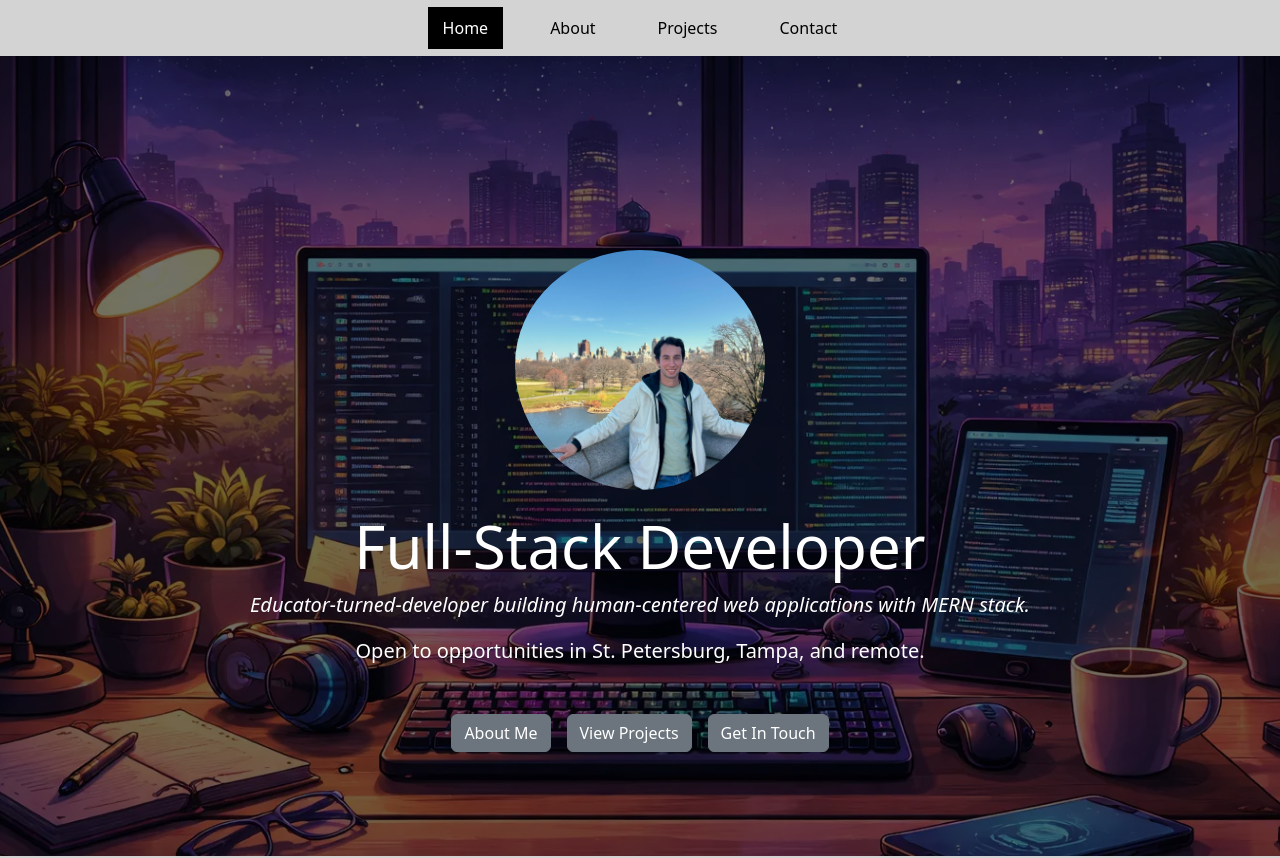
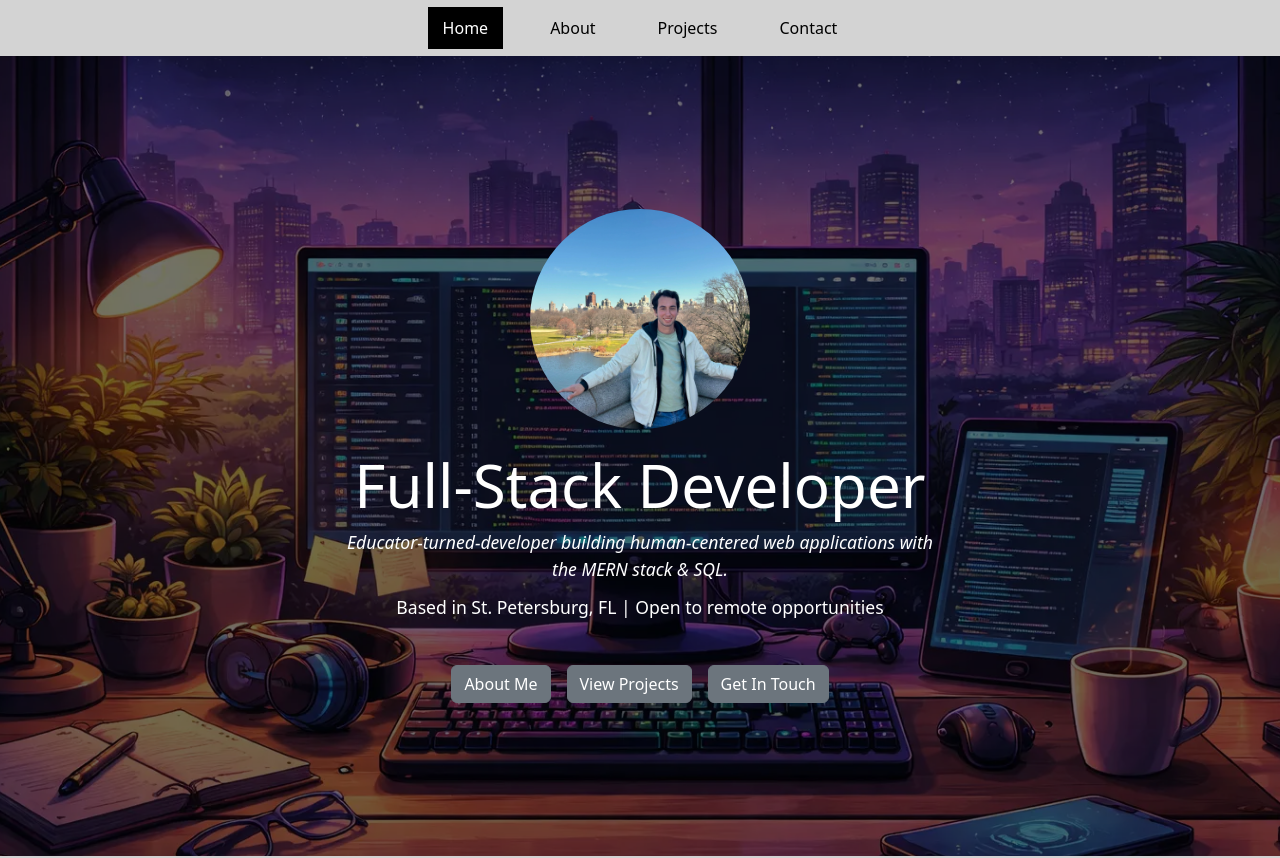
Before and after one commit to triscravello/tristan-portfolio-site, a React (Vite) app: page / in a window 1280 px wide. Shown: the top 858 px of the page. Built offline with nearby package versions, Linux system fonts and the light colour scheme.

Commit message:
UI polish of Home page

```diff
--- a/src/pages/Home.css
+++ b/src/pages/Home.css
@@ -1,7 +1,7 @@
 /* Home page specific styles */
 .home {
     min-height: 100vh;
-    padding: 20px;
+    padding: 40px 0px;
     display: flex;
     flex-direction: column;
     justify-content: center;
@@ -11,31 +11,28 @@
 }
 
 .home h1 {
-    font-size: 60px;
+    font-size: clamp(2.5rem, 5vw, 3.75rem);
     color: white;
 }
 
 .home h2 {
     font-size: 35px;
     color: white;
+    margin-bottom: 1rem;
 }
 
 .home p {
-    font-size: 20px;
+    font-size: 1.1rem;
     color: white;
-
+    max-width: 600px;
+    margin-bottom: 0.75rem;
 }
 
 .profile-pic {
     border-radius: 50%;
-    width: 250px;
-    height: 250px;
+    width: 220px;
+    height: 220px;
     object-fit: cover;
-    display: block;
-    margin-left: auto;
-    margin-right: auto;
-    padding-top: 10px;
-    margin-top: 80px;
     margin-bottom: 20px;
 }
 
@@ -50,7 +47,6 @@
 .btn {
     padding: 12px 24px;
     font-weight: bold;
-    display: inline-block;
 }
 
 .btn-secondary {
--- a/src/pages/Home.jsx
+++ b/src/pages/Home.jsx
@@ -5,15 +5,15 @@ import profilePicture from "../assets/profile-picture.webp";
 
 function Home() {
     useEffect(() => {
-        document.title = 'Tristan Cravello - Full Stack Developer';
+        document.title = 'Tristan Cravello | Full-Stack Developer';
     }, []);
 
     return (
         <main className="home">
             <img src={profilePicture} alt="Tristan Cravello, Web Developer" fetchPriority="high" className="profile-pic" />
             <h1>Full-Stack Developer</h1>
-            <p><em>Educator-turned-developer building human-centered web applications with MERN stack.</em></p>
-            <p>Open to opportunities in St. Petersburg, Tampa, and remote.</p>
+            <p><em>Educator-turned-developer building human-centered web applications with the MERN stack & SQL.</em></p>
+            <p>Based in St. Petersburg, FL | Open to remote opportunities</p>
             <div className="cta-buttons">
                 <Link to="/about" className="btn btn-secondary">About Me</Link>
                 <Link to="/projects" className="btn btn-secondary">View Projects</Link>
```
